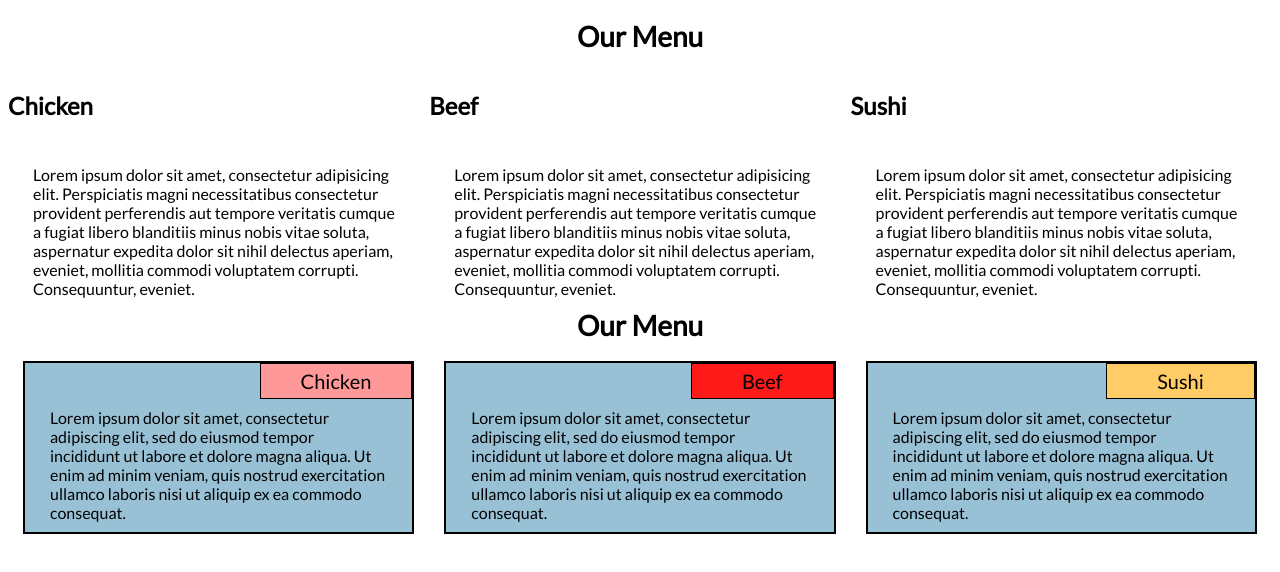
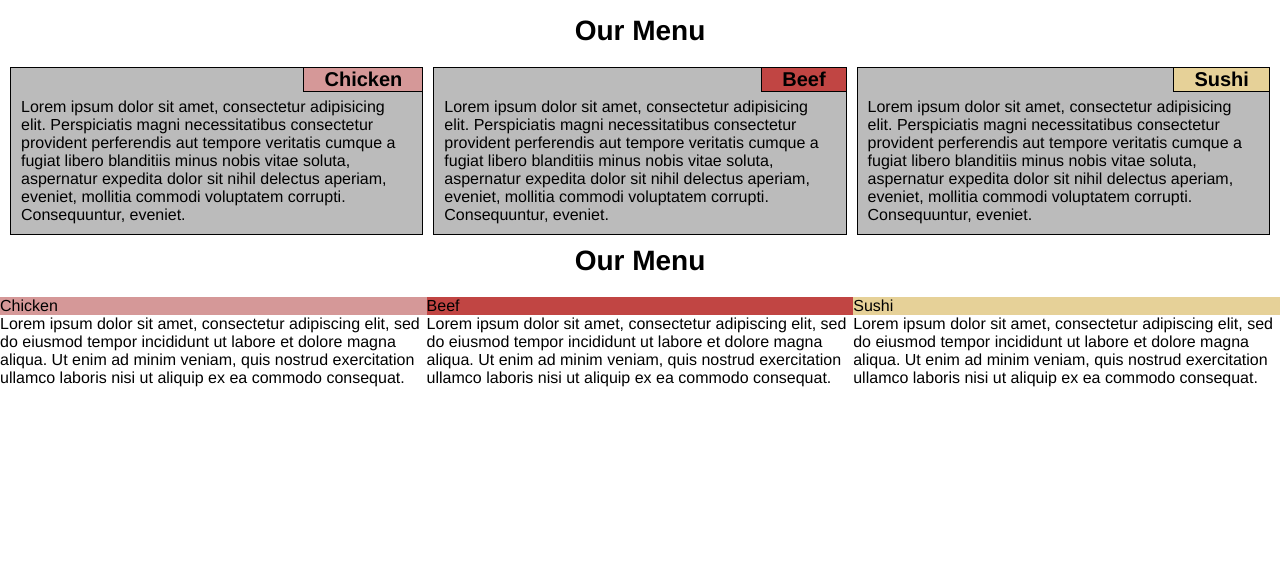
Before and after one commit to saurabh22111999/module2-solution, a plain HTML site: page index.html in a window 1280 px wide. Drawn offline with Linux system fonts and the light colour scheme.

Commit message:
Update style.css

```diff
--- a/css/style.css
+++ b/css/style.css
@@ -1,79 +1,52 @@
+body {
+  font-family: Helvetica;
+}
 * {
   box-sizing: border-box;
+  margin: 0;
+  padding: 0;
 }
-
-body {
-	font-family: 'Lato', sans-serif;
-	background-color: white;
-}
-
 h1 {
   font-size: 175%;
   text-align: center;
+  margin: 15px 0 20px 0;
 }
-
-
-#box {
-  border: 2px solid black;
-  background-color: #99c1d6;
-  margin-right: 15px;
-  margin-left: 15px;
-  margin-bottom: 30px;
-
+h2 {
+  position: absolute;
+  right: 0;
+  top:0;
+  font-size: 125%;
+  padding: 0 20px 0 20px;
+  border: solid black;
+  border-width: 0 0 1px 1px;
 }
-
-p#chicken {
-	background-color: #ff9999;
-    font-size: 125%;
-	float: right;
-	border: 1px solid black;
-	padding: 5px 40px 5px 40px;
-	position: top-right;
-	margin-top: 0px;
-	margin-right: 0px;
-
+section {
+  position: relative;
+  border: 1px solid black;
+  background: #bbbbbb;
+  padding: 30px 10px 10px 10px;
+  margin: 0 5px 10px 5px;
 }
-
-p#beef {
-	background-color: #ff1a1a;
-    font-size: 125%;
-	float: right;
-	border: 1px solid black;
-	padding: 5px 50px 5px 50px;
-    position: top-right;
-	margin-top: 0px;
-	margin-right: 0px;
-
+#chicken {
+  background-color: #D59898;
 }
-
-p#sushi {
-	background-color: #ffcc66;
-    font-size: 125%;
-	float: right;
-	border: 1px solid black;
-	padding: 5px 50px 5px 50px;
-    position: top-right;
-	margin-top: 0px;
-	margin-right: 0px;
-
+#beef {
+  background-color: #C14543;
 }
-
-p {
-  font-size: 100%;
-  padding: 5px;
-  margin-top: 40px;
-  margin-left: 20px;
-  margin-right: 20px;
-  margin-bottom: 5px;
+#sushi {
+  background-color: #E6D198;
 }
 
 /* Simple Responsive Framework. */
 .row {
   width: 100%;
 }
+.extern-margin {
+  margin: 0 5px 0 5px;
+}
+
 /********** Large devices only **********/
 @media (min-width: 992px) {
-
   .col-lg-1, .col-lg-2, .col-lg-3, .col-lg-4, .col-lg-5, .col-lg-6, .col-lg-7, .col-lg-8, .col-lg-9, .col-lg-10, .col-lg-11, .col-lg-12 {
     float: left;
   }
@@ -114,9 +87,9 @@ p {
     width: 100%;
   }
 }
+
 /********** Medium devices only **********/
 @media (min-width: 768px) and (max-width: 991px) {
-
   .col-md-1, .col-md-2, .col-md-3, .col-md-4, .col-md-5, .col-md-6, .col-md-7, .col-md-8, .col-md-9, .col-md-10, .col-md-11, .col-md-12 {
     float: left;
   }
```
